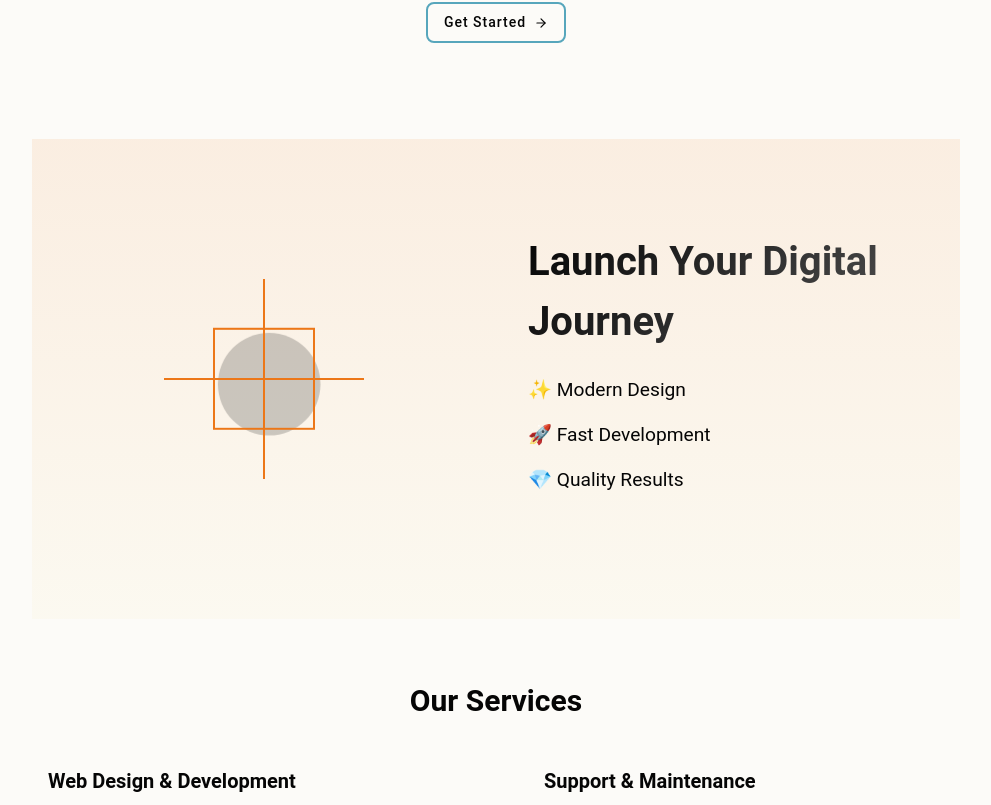
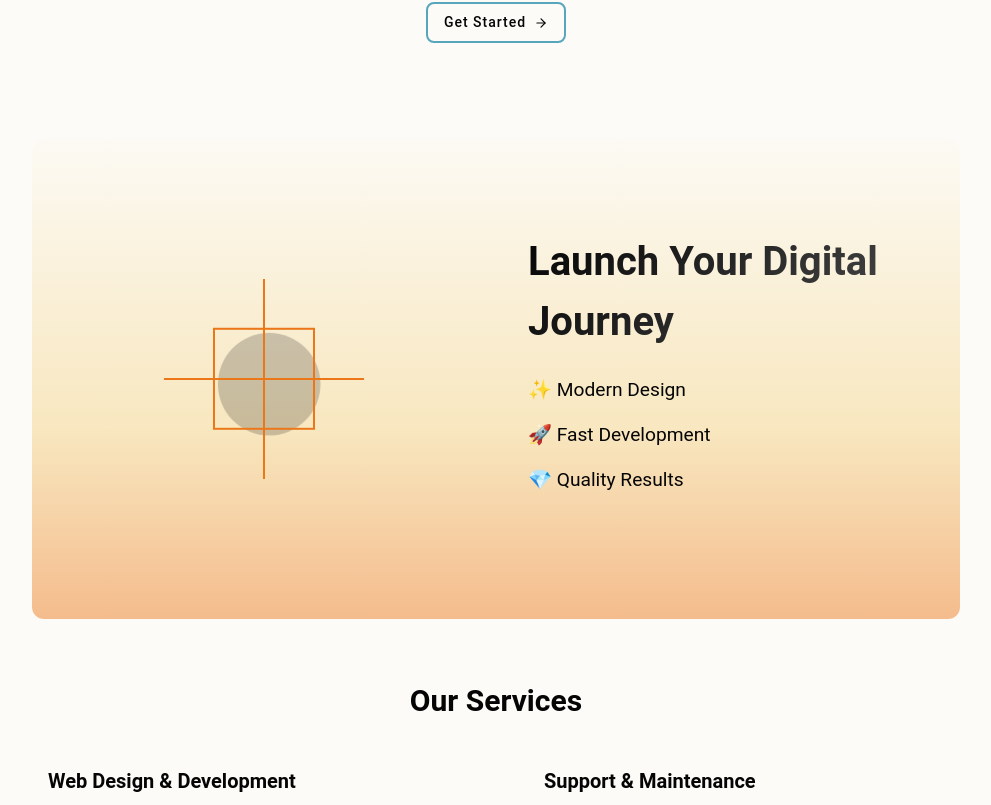
Before and after one commit to melissakipp/thelaunchmarket, a Next.js app: page / in a window 1280 px wide. Shown: the part 534-1339 px from the top of the page, without its empty margins (144-1135 px from the left). Built offline with nearby package versions, Linux system fonts and the light colour scheme.

Commit message:
Home page feature dark mode adjustments

```diff
--- a/src/components/Features/HomeFeature.module.css
+++ b/src/components/Features/HomeFeature.module.css
@@ -5,7 +5,8 @@
   align-items: center;
   justify-content: center;
   overflow: hidden;
-  background: linear-gradient(180deg, rgba(236, 120, 23, .10) 0%, rgba(242, 213, 98, .05));
+  background: var(--featureGradient);
+  border-radius: 12px;
 }
 
 .featureContent {
@@ -28,15 +29,19 @@
   height: 400px;
 }
 
-.animateSvg {
-  width: 100%;
-  height: 100%;
+.sparkles, .forward, .click {
+  color: var(--secondaryColor);
 }
 
 .pulseCircle {
   fill: var(--error-t-800);
   opacity: 0.2;
   animation: pulse 2s ease-in-out infinite;
+}
+
+[data-theme='dark'] .pulseCircle {
+  fill: var(--error-t-100);
+  opacity: 0.15;
 }
 
 .linePath {
@@ -47,11 +52,19 @@
   animation: draw 3s ease-out forwards;
 }
 
+[data-theme='dark'] .linePath {
+  stroke: var(--primaryColor-300);
+}
+
 .floatRect {
   fill: none;
   stroke: var(--primaryColor-900);
   stroke-width: 2;
   animation: float 3s ease-in-out infinite;
+}
+
+[data-theme='dark'] .floatRect {
+  stroke: var(--primaryColor-300);
 }
 
 .featureText {
@@ -62,7 +75,13 @@
   font-size: 2.5rem;
   font-weight: bold;
   margin-bottom: 1.5rem;
-  background: linear-gradient(135deg, var(--black) 0%, var(--darkGray) 100%);
+  background: linear-gradient(135deg, var(--foreground) 0%, var(--textSecondary) 100%);
+  -webkit-background-clip: text;
+  -webkit-text-fill-color: transparent;
+}
+
+[data-theme='dark'] .featureText h2 {
+  background: linear-gradient(135deg, var(--white) 0%, var(--gray) 100%);
   -webkit-background-clip: text;
   -webkit-text-fill-color: transparent;
 }
@@ -71,41 +90,40 @@
   display: flex;
   flex-direction: column;
   gap: 1rem;
+  color: var(--foreground);
+  font-size: 1.2rem;
+  list-style-type: none;
   margin-bottom: 2rem;
-  font-size: 1.2rem;
 }
-
-.featurePoints span {
-  display: flex;
-  align-items: center;
-  gap: 0.5rem;
-  animation: slideIn 0.5s ease-out forwards;
-  opacity: 0;
-}
-
-.featurePoints span:nth-child(1) { animation-delay: 0.2s; }
-.featurePoints span:nth-child(2) { animation-delay: 0.4s; }
-.featurePoints span:nth-child(3) { animation-delay: 0.6s; }
 
 .ctaButton {
   display: inline-flex;
   align-items: center;
   gap: 0.5rem;
   padding: 0.75rem 1.5rem;
-  background: #2563eb;
-  color: white;
+  background: var(--secondaryColor);
+  color: var(--white);
   border: none;
-  border-radius: 0.5rem;
+  border-radius: var(--radius);
   font-size: 1.1rem;
   cursor: pointer;
   transition: all 0.2s ease;
 }
 
 .ctaButton:hover {
-  background: #1d4ed8;
+  background: var(--secondaryColor-400);
   transform: translateY(-2px);
 }
 
+[data-theme='dark'] .ctaButton {
+  background: var(--secondaryColor-400);
+}
+
+[data-theme='dark'] .ctaButton:hover {
+  background: var(--secondaryColor);
+}
+
+/* Keyframes remain the same */
 @keyframes pulse {
   0% { transform: scale(1); opacity: 0.2; }
   50% { transform: scale(1.5); opacity: 0.1; }
@@ -124,15 +142,16 @@
 
 @keyframes slideIn {
   from {
+    transform: translateX(-100px);
     opacity: 0;
-    transform: translateX(-20px);
   }
   to {
+    transform: translateX(0);
     opacity: 1;
-    transform: translateX(0);
   }
 }
 
+/* Media query remains the same */
 @media (max-width: 768px) {
   .featureContent {
     flex-direction: column;
--- a/src/components/Features/HomeFeature.tsx
+++ b/src/components/Features/HomeFeature.tsx
@@ -1,11 +1,13 @@
 'use client';
 import { useState, useEffect } from 'react';
-import { FiArrowRight } from 'react-icons/fi';
+import { useScrollAnimation } from '@/src/hooks/useScrollAnimation';
+import { HiSparkles, HiFastForward, HiCursorClick } from "react-icons/hi";
+
 import styles from './HomeFeature.module.css';
-import CustomBtnLink from '../UI/Links/CustomBtnLink';
 
 export default function HomeFeature() {
   const [isVisible, setIsVisible] = useState(false);
+  const listRef = useScrollAnimation<HTMLUListElement>();
 
   useEffect(() => {
     setIsVisible(true);
@@ -24,18 +26,11 @@ export default function HomeFeature() {
         </div>
         <div className={styles.featureText}>
           <h2>Launch Your Digital Journey</h2>
-          <div className={styles.featurePoints}>
-            <span>✨ Modern Design</span>
-            <span>🚀 Fast Development</span>
-            <span>💎 Quality Results</span>
-          </div>
-          {/* <CustomBtnLink
-            href="/work"
-            variant="primary"
-            icon={FiArrowRight}
-          >
-            See Our Work
-          </CustomBtnLink> */}
+          <ul ref={listRef} className={styles.featurePoints}>
+            <li><span aria-hidden="true">✨</span>&nbsp;Modern Design</li>
+            <li><span aria-hidden="true">🚀</span>&nbsp;Fast Development</li>
+            <li><span aria-hidden="true">💎</span>&nbsp;Quality Results</li>
+          </ul>
         </div>
       </div>
     </section>
--- a/src/styles/globals.css
+++ b/src/styles/globals.css
@@ -33,15 +33,17 @@
   --primaryBtn: var(--primaryColor-300);
   --ctaBox: var(--secondaryColor);
 
-  /* Gradients & Shadows */
-  --backgroundGradient: linear-gradient(
-    180deg,
-    var(--primaryColor-300) 0%,
-    var(--primaryColor-600) 63.54%,
-    var(--primaryColor-900) 100%
-  );
+  /* Shadows */
   --boxShadow: var(--grayShadow) 0px 1px 3px, rgba(0, 0, 0, 0.24) 0px 1px 2px;
   --lgShadow: 15px -8px #bae9f4;
+
+  /* Gradient variables */
+  --featureGradient: linear-gradient(
+    180deg,
+    hsla(48, 85%, 67%, 3%) 0%,
+    hsla(42, 85%, 56%, 28%) 60%,
+    hsla(27, 85%, 51%, 48%) 100%
+  );
 
   /* Spacing & Layout */
   --radius: 0.5rem;
@@ -89,6 +91,14 @@
   --btn-primary-hover: var(--primaryColor-600);
   --btn-secondary-hover: var(--secondaryColor);
   --btn-ghost-hover: var(--darkGray);
+
+  /* Gradient */
+  --featureGradient: linear-gradient(
+    180deg,
+    rgba(219, 219, 219, 0.08) 0%,  /* --gray */
+    rgba(89, 89, 89, 0.12) 50%,     /* --darkGray */
+    rgba(46, 46, 46, 0.05) 100%     /* --darkModeBg */
+  );
 
   & img {
     filter: brightness(0.8) contrast(1.2);
```
